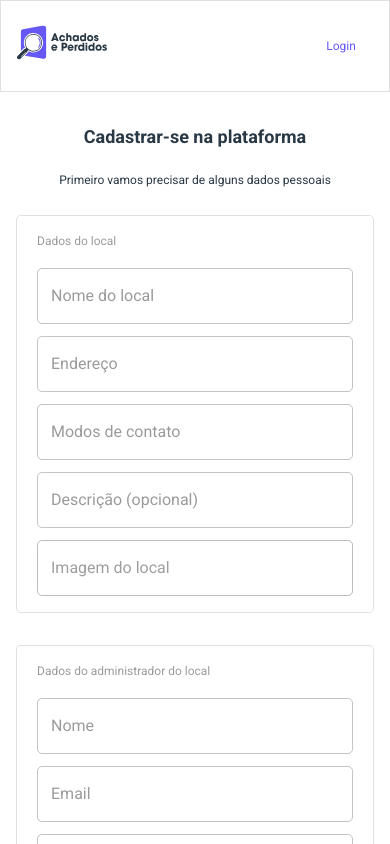
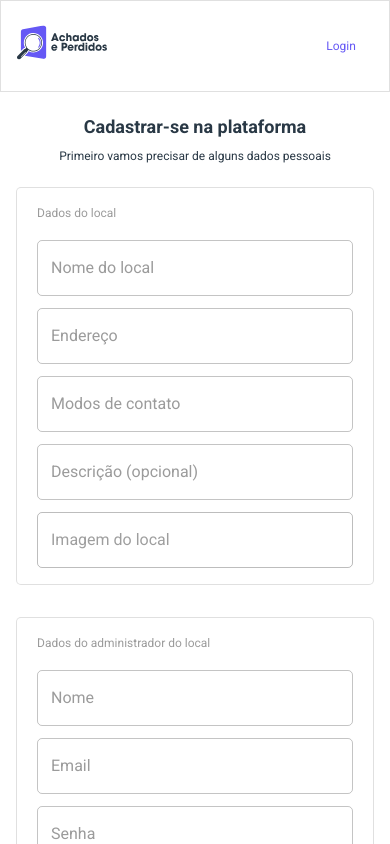
Before and after one commit to mick3211/achados-e-perdidos, a Next.js app: page /cadastro in a window 390 px wide. Shown: the top 844 px of the page. Built offline with nearby package versions, Linux system fonts and the light colour scheme; no server answers.

Commit message:
mobile line-height fix

```diff
--- a/src/ui/components/data-dispay/PageTitle/PageTitle.styled.ts
+++ b/src/ui/components/data-dispay/PageTitle/PageTitle.styled.ts
@@ -13,11 +13,12 @@ export const TitleStyled = styled('h4')`
     font-size: 1.125rem;
     font-weight: 700;
     margin: 0;
-    line-height: 42px;
+    line-height: 21px;
     margin-bottom: ${({ theme }) => theme.spacing(1.5)};
 
     ${({ theme }) => theme.breakpoints.up('md')} {
         font-size: 2.25rem;
+        line-height: 42px;
         margin-bottom: ${({ theme }) => theme.spacing(2)};
     }
 `;
@@ -26,9 +27,10 @@ export const SubTitleStyled = styled('p')`
     font-size: 0.75rem;
     font-weight: 400;
     margin: 0;
-    line-height: 21px;
+    line-height: 14px;
 
     ${({ theme }) => theme.breakpoints.up('md')} {
         font-size: 1.125rem;
+        line-height: 21px;
     }
 `;
```
